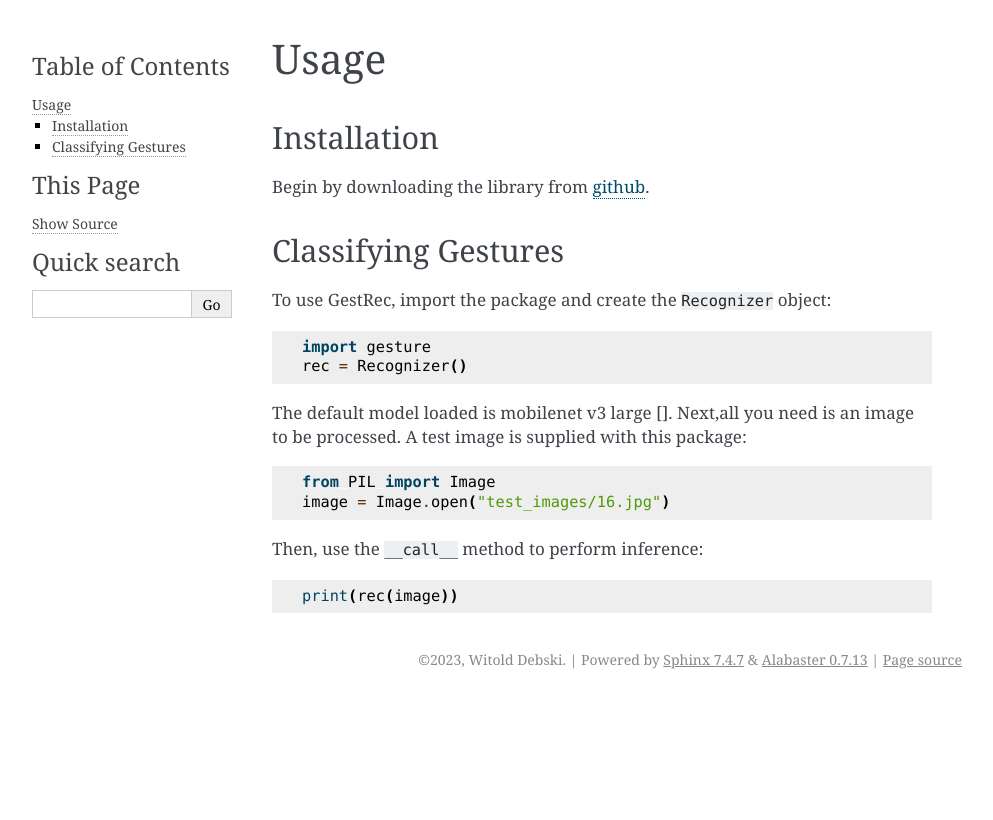
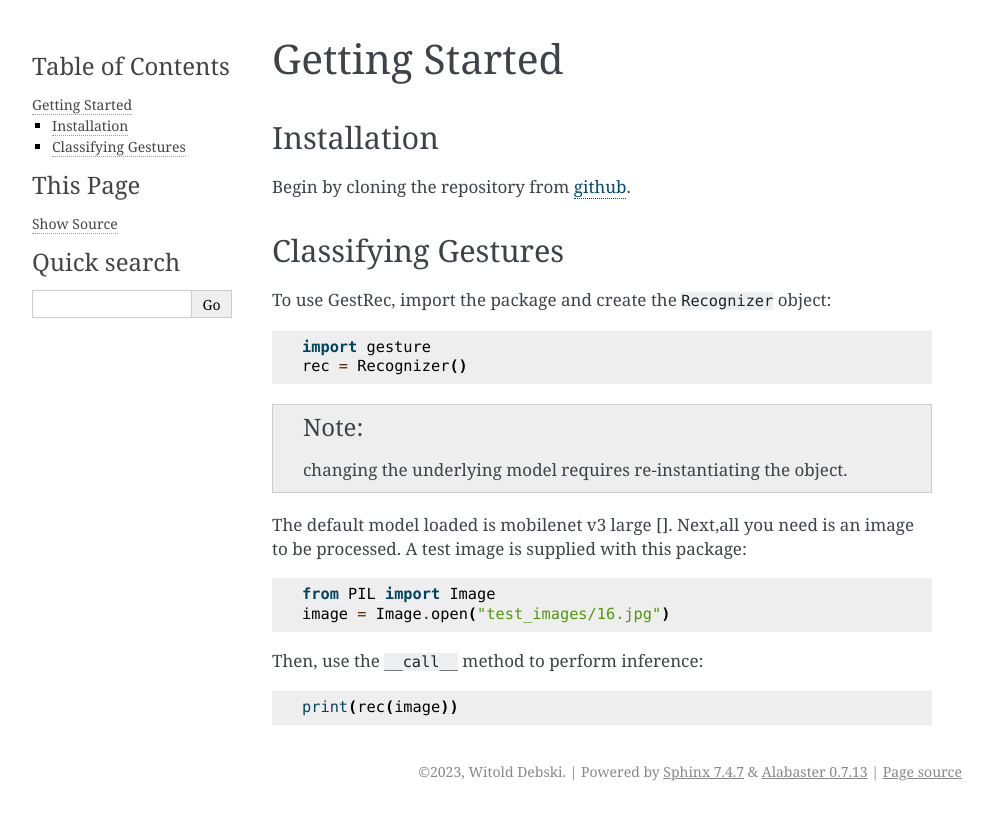
Before and after one commit to witolddebski/GestRec, a Sphinx documentation site: the page built from docs/source/usage.rst, in a window 1280 px wide. Shown: the top 820 px of the page, without its empty margins (148-1141 px from the left). Built offline with Sphinx 7.4.7, drawn with Linux system fonts in a browser that asks for light colours.

Commit message:
add note

```diff
--- a/docs/source/usage.rst
+++ b/docs/source/usage.rst
@@ -1,10 +1,10 @@
-Usage
+Getting Started
 =====
 
 Installation
 ------------
 
-Begin by downloading the library from `github <https://github.com/witolddebski/gestRec/tree/master>`_.
+Begin by cloning the repository from `github <https://github.com/witolddebski/gestRec/tree/master>`_.
 
 Classifying Gestures
 --------------------
@@ -15,6 +15,9 @@ To use GestRec, import the package and create the ``Recognizer`` object:
 
    import gesture
    rec = Recognizer()
+
+.. note::
+    changing the underlying model requires re-instantiating the object.
 
 The default model loaded is mobilenet v3 large []. Next,all you need is an image
 to be processed. A test image is supplied with this package:
```
